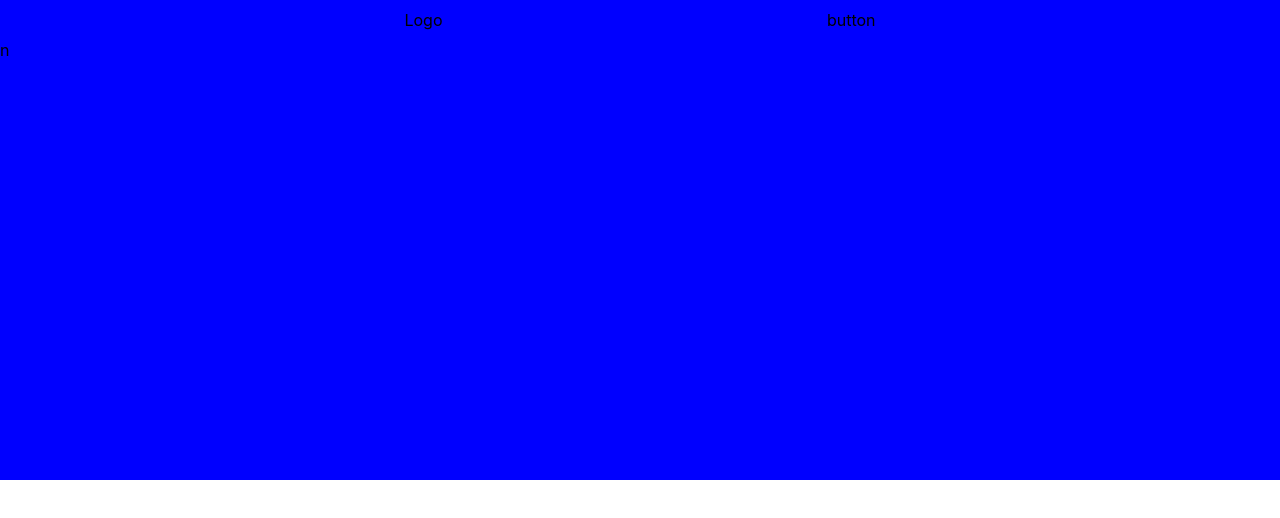
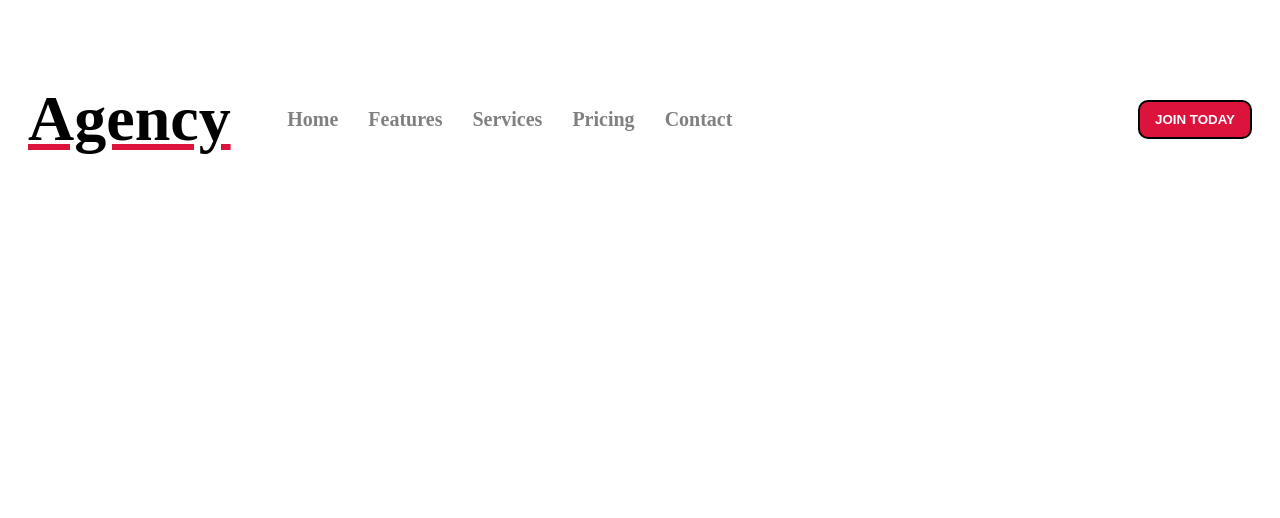
Before and after one commit to Justina177/JT-Digital-Agency, a React (Create React App) app: page / in a window 1280 px wide. Shown: the top 518 px of the page. Built offline with nearby package versions, Linux system fonts and the light colour scheme.

Commit message:
Navbar Component

```diff
--- a/src/App.css
+++ /dev/null
@@ -1,5 +0,0 @@
-.container {
-  height: 100vh;
-  background-color: red;
-
-}
--- a/src/App.js
+++ b/src/App.js
@@ -4,7 +4,6 @@ import Navbar from './Components/Navbar/Navbar';
 
 const Container = styled.div`
 height: 60vh;
-background-color: blue;
 `
 
 function App() {
--- a/src/Components/Navbar/Navbar.jsx
+++ b/src/Components/Navbar/Navbar.jsx
@@ -6,19 +6,62 @@ const Container = styled.div`
 `
 const Wrapper = styled.div`
     padding: 10px 20px;
+
     display: flex;
-    justify-content: space-evenly;
+    align-items: center;
+    justify-content: space-between;
+`;
+
+const Menu = styled.ul`
+display: flex;
+list-style: none;
+`;
+
+const MenuItem = styled.div`
+margin-right: 30px;
+font-size: 20px;
+font-weight: bold;
+color: gray;
+`;
+
+const Left = styled.div`
+  width: 60%;
+  display: flex;
+  align-items: center;
+  justify-content: space-between;
+`
+
+const Logo = styled.h1`
+  font-weight: bold;
+  text-decoration: underline crimson;
+`
+
+const Button = styled.button`
+border: 2px solid black;
+padding: 10px 15px;
+background-color: crimson;
+color: white;
+font-weight: bold;
+border-radius: 10px;
+cursor: pointer;
 `
 
 const Navbar = () => {
   return (
     <Container>
         <Wrapper>
-            <span>Logo</span>
-            <span>button</span>
+            <Left>
+              <h1><Logo>Agency</Logo></h1>
+              <Menu>
+                <MenuItem>Home</MenuItem>
+                <MenuItem>Features</MenuItem>
+                <MenuItem>Services</MenuItem>
+                <MenuItem>Pricing</MenuItem>
+                <MenuItem>Contact</MenuItem>
+              </Menu>
+            </Left>
+            <Button>JOIN TODAY</Button>
         </Wrapper>
-
-        n
     </Container>
   )
 }
--- a/src/index.css
+++ b/src/index.css
@@ -1,4 +1,4 @@
-body {
+/* body {
   margin: 0;
   font-family: -apple-system, BlinkMacSystemFont, 'Segoe UI', 'Roboto', 'Oxygen',
     'Ubuntu', 'Cantarell', 'Fira Sans', 'Droid Sans', 'Helvetica Neue',
@@ -10,4 +10,4 @@ body {
 code {
   font-family: source-code-pro, Menlo, Monaco, Consolas, 'Courier New',
     monospace;
-}
+} */
```
